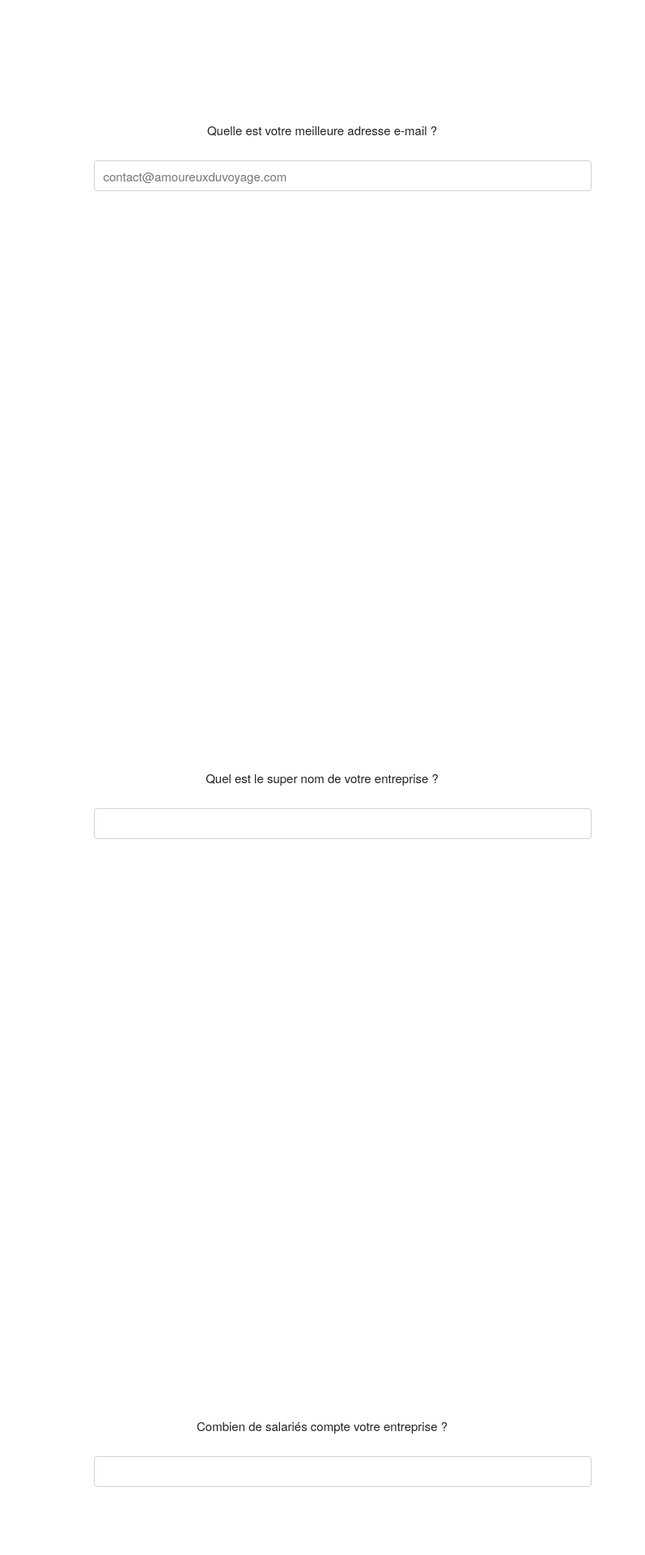
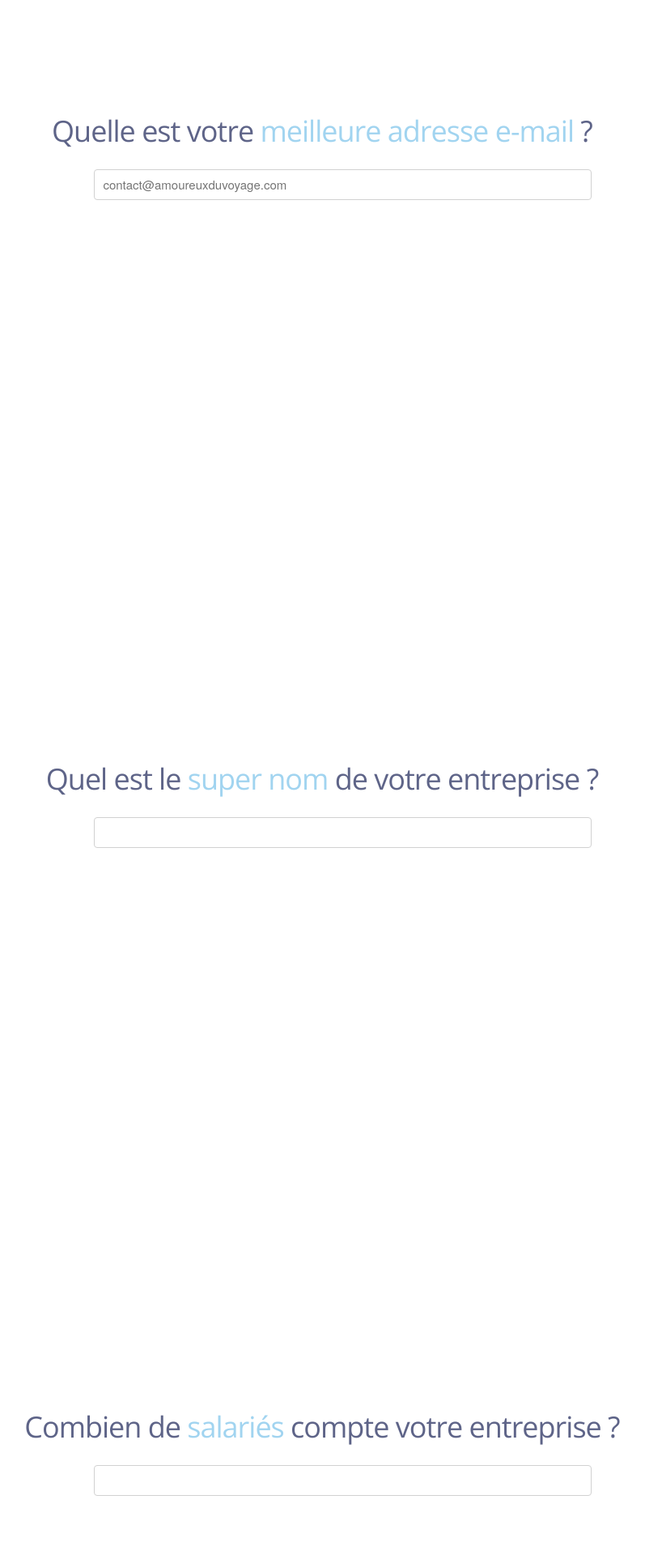
Before and after one commit to casstiffany/challenge-tech, a React (Create React App) app: page /challenge in a window 1280 px wide. Shown: the part 200-2120 px from the top of the page at 81% size, without its empty margins (242-1039 px from the left). Built offline with nearby package versions, Linux system fonts and the light colour scheme.

Commit message:
style : form design improvement

```diff
--- a/src/Challenge.js
+++ b/src/Challenge.js
@@ -44,7 +44,7 @@ onKeyPress(event) {
     	<form onKeyPress={this.onKeyPress}>
       			<div className="centerpage">
 
-      					<p>Quelle est votre meilleure adresse e-mail ?</p>
+      					<p>Quelle est votre <span className="hightlight">meilleure adresse e-mail</span> ?</p>
       					<input
       						className ="six columns"
       						type="email"
@@ -61,7 +61,7 @@ onKeyPress(event) {
                 </div>
 
       			<div id ="q2" className="centerpage">
-      					<p>Quel est le super nom de votre entreprise ?</p>
+      					<p>Quel est le <span className="hightlight">super nom</span> de votre entreprise ?</p>
       					<input
       						className ="six columns"
       						type="text"
@@ -78,7 +78,7 @@ onKeyPress(event) {
       		   }
             </div>
       			<div id="q3" className="centerpage">
-      					<p>Combien de salariés compte votre entreprise ?</p>
+      					<p>Combien de <span className="hightlight">salariés</span> compte votre entreprise ?</p>
       					<input
       						className ="six columns"
       						type="number"
@@ -94,7 +94,7 @@ onKeyPress(event) {
       			}
             </div>
       			<div id="q4" className="centerpage">
-      					<p>Qui est votre prestataire actuel ?</p>
+      					<p>Qui est votre <span className="hightlight">prestataire actuel</span> ?</p>
       					<input
       						className ="six columns"
       						type="text"
--- a/src/style/style.css
+++ b/src/style/style.css
@@ -27,3 +27,15 @@ html{
   scroll-behavior: smooth;
   overflow-y: hidden;
 }
+
+p {
+  color: #5e6488;
+  font-size: 3.6rem; line-height: 1.25; letter-spacing: -.1rem;
+  font-family: "Open Sans", sans-serif;
+  font-weight: 400;
+}
+
+.hightlight {
+  color:#A1D4F0;
+  font-weight: 500;
+}
```
